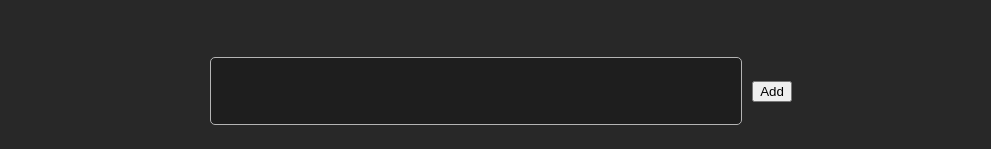
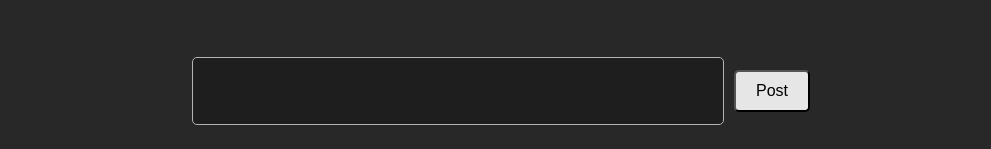
Before and after one commit to romchek7/roman-react-app, a React (Create React App) app: page /profile in a window 1280 px wide. Shown: the part 839-988 px from the top of the page, without its empty margins (144-1135 px from the left). Built offline with nearby package versions, Linux system fonts and the light colour scheme.

Commit message:
Rename files

```diff
--- a/src/components/Profile/Comments/Comments.jsx
+++ b/src/components/Profile/Comments/Comments.jsx
@@ -1,9 +1,9 @@
 import React from "react";
 import styles from './Comments.module.css';
-import NewComm from "./NewComment/NewCom";
+import NewComment from "./NewComment/NewComment";
 
 const Comments = (props) => {
-    let messagesElements = props.messagesArray.map(message => <NewComm message={message.message} likes={message.likes} />);
+    let messagesElements = props.messagesArray.map(message => <NewComment message={message.message} likes={message.likes} />);
 
     return (
         <div className={styles.content}>
--- a/src/components/Profile/Comments/NewComment/NewCom.jsx
+++ b/src/components/Profile/Comments/NewComment/NewComment.jsx
@@ -1,5 +1,5 @@
 import React from "react";
-import styles from './NewComm.module.css';
+import styles from './NewComment.module.css';
 
 const NewComm = (props) => {
     return (
--- a/src/components/Profile/CreateComment/CrComment.jsx
+++ b/src/components/Profile/CreateComment/CreateComment.jsx
@@ -1,5 +1,5 @@
 import React from "react";
-import styles from './CrComment.module.css';
+import styles from './CreateComment.module.css';
 
 const CrComment = (props) => {
     let newComment = React.createRef();
@@ -19,7 +19,7 @@ const CrComment = (props) => {
                 <textarea onChange={onChangeComment} type="text" ref={newComment} value={props.newCommentText}></textarea>
                 <div>
                     <button onClick={onAddComment}>
-                        Add
+                        Post
                     </button>
                 </div>
             </div>
--- a/src/components/Profile/CreateComment/CrComment.module.css
+++ b/src/components/Profile/CreateComment/CreateComment.module.css
@@ -31,3 +31,12 @@
 .content>span {
     margin: 10px;
 }
+
+.content button {
+    border-radius: 5px;
+    font-size: 16px;
+    background-color: rgb(230, 230, 230);
+    padding: 10px;
+    padding-left: 20px;
+    padding-right: 20px;
+}
--- a/src/components/Profile/Profile.jsx
+++ b/src/components/Profile/Profile.jsx
@@ -2,7 +2,7 @@ import React from "react";
 import styles from './Profile.module.css';
 import Logo from './Logo/Logo'
 import Info from './Info/Info'
-import CrComment from './CreateComment/CrComment'
+import CreateComment from './CreateComment/CreateComment'
 import Comments from "./Comments/Comments";
 
 const Profile = (props) => {
@@ -10,7 +10,7 @@ const Profile = (props) => {
         <div className={styles.main}>
             <Logo />
             <Info />
-            <CrComment addComment={props.addComment} changeComment={props.changeComment} newCommentText={props.profilePage.newCommentText}/>
+            <CreateComment addComment={props.addComment} changeComment={props.changeComment} newCommentText={props.profilePage.newCommentText}/>
             <Comments messagesArray={props.profilePage.commentsArray} />
         </div>
     );
```
Also changed, not shown: src/components/Profile/Comments/NewComment/NewComment.module.css (renamed from src/components/Profile/Comments/NewComment/NewComm.module.css).
